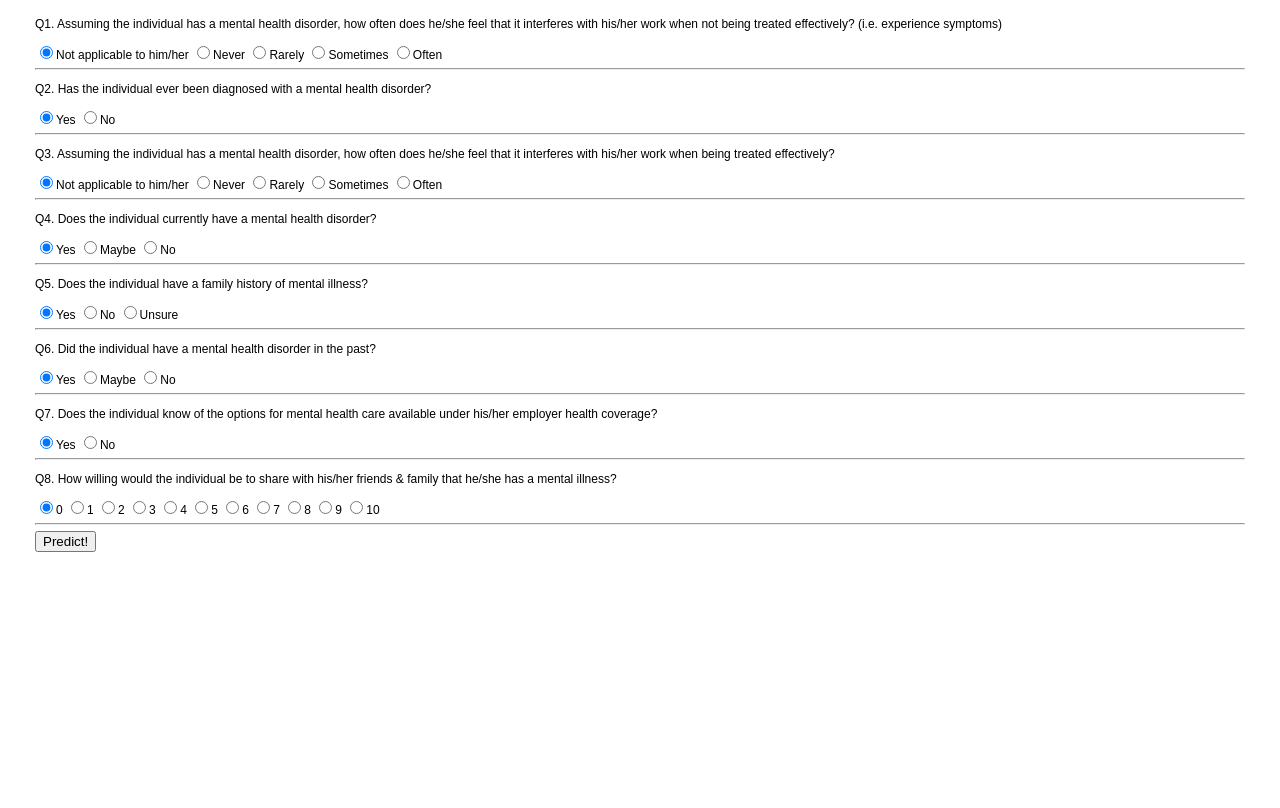
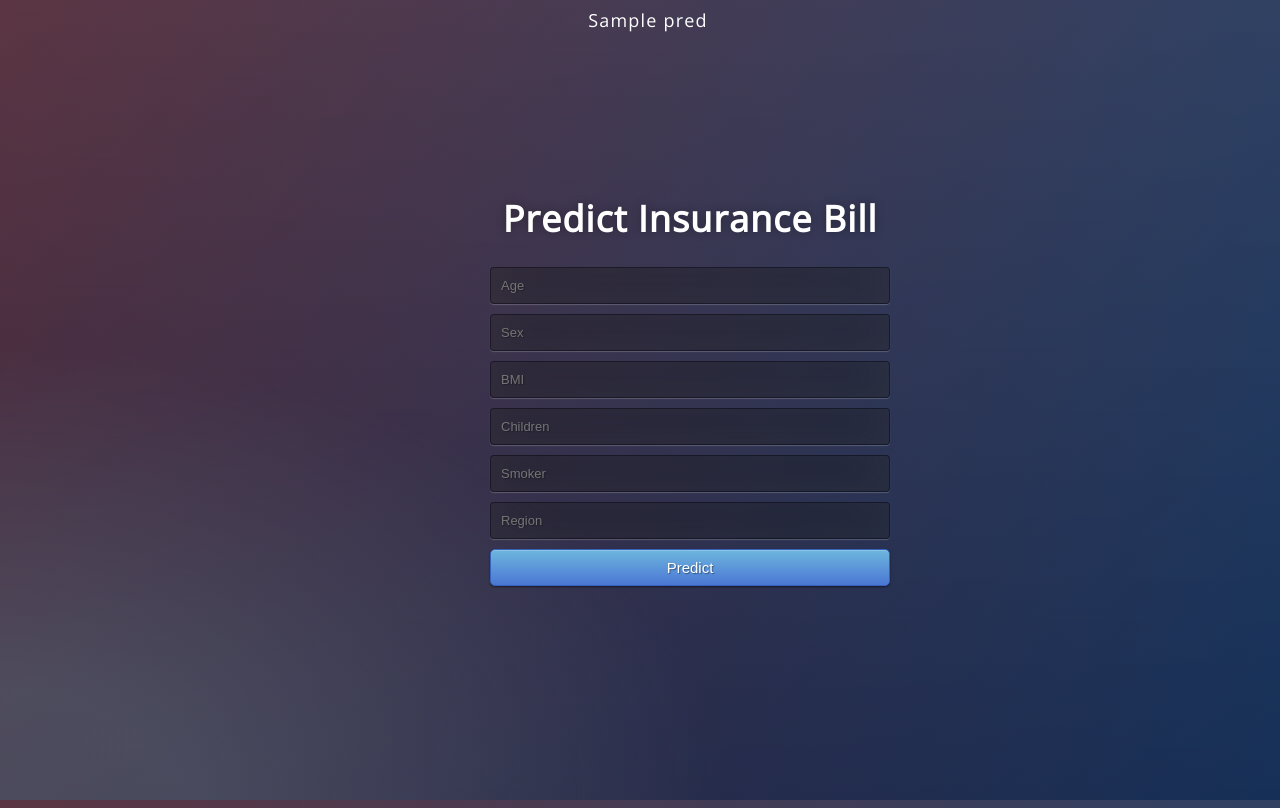
Before and after one commit to Analystharsh/PricePrediction, a Python web app: template templates/index.html in a window 1280 px wide. Before the commit the page ends 552 px from the top, so only its background shows below. Run offline with Jinja, Linux system fonts and the light colour scheme; the template is opened without the code that fills it: most values are stand-ins (such as "Sample title", 1, 10 or a date in 2020).

Commit message:
Update index.html

```diff
--- a/templates/index.html
+++ b/templates/index.html
@@ -1,135 +1,38 @@
-<!DOCTYPE html>
+	<!DOCTYPE html>
 <html>
-  <head>
-    <meta charset="utf-8" />
-    <script src="https://code.jquery.com/jquery-2.2.4.min.js" integrity="sha256-BbhdlvQf/xTY9gja0Dq3HiwQF8LaCRTXxZKRutelT44=" crossorigin="anonymous"></script>
-    <style>
-      html, body {
-        margin: 0;
-        padding: 0;
-        font-family: Arial;
-        font-size: 12px;
-      }
-      html {
-        height:100vh;
-        width:100vw;
-        overflow:hidden;
-      }
-      body {
-        height: calc(100vh - 30px);
-        width: calc(100vw - 50px);
-        padding: 5px 25px;
-      }
-      .Yes, .No {
-        margin: 10px;
-        padding: 5px;
-      }
-      .Yes {
-        color: #3c763d;
-        background-color: #dff0d8;
-        border-color: #d6e9c6;
-      }
-      .No {
-        color: #a94442;
-        background-color: #f2dede;
-        border-color: #ebccd1;
-      }
-      #predict {
-        margin: 10px;
-      }
-    </style>
-  </head>
-  <body>
-      <form id="predict" method="POST">
-        <p>Q1. Assuming the individual has a mental health disorder, how often does he/she feel that it interferes with his/her work when not being treated effectively? (i.e. experience symptoms)</p>
-        <label><input type="radio" name="work_interfere_non_effective_treatment" value="0" checked>Not applicable to him/her</label>
-        <label><input type="radio" name="work_interfere_non_effective_treatment" value="1">Never</label>
-        <label><input type="radio" name="work_interfere_non_effective_treatment" value="2">Rarely</label>
-        <label><input type="radio" name="work_interfere_non_effective_treatment" value="3">Sometimes</label>
-        <label><input type="radio" name="work_interfere_non_effective_treatment" value="4">Often</label>
-        <hr>
-        <p>Q2. Has the individual ever been diagnosed with a mental health disorder?</p>
-        <label><input type="radio" name="diagnosed_disorder" value="1" checked>Yes</label>
-        <label><input type="radio" name="diagnosed_disorder" value="0">No</label>
-        <hr>
-        <p>Q3. Assuming the individual has a mental health disorder, how often does he/she feel that it interferes with his/her work when being treated effectively?</p>
-        <label><input type="radio" name="work_interfere_effective_treatment" value="0" checked>Not applicable to him/her</label>
-        <label><input type="radio" name="work_interfere_effective_treatment" value="1">Never</label>
-        <label><input type="radio" name="work_interfere_effective_treatment" value="2">Rarely</label>
-        <label><input type="radio" name="work_interfere_effective_treatment" value="3">Sometimes</label>
-        <label><input type="radio" name="work_interfere_effective_treatment" value="4">Often</label>
-        <hr>
-        <p>Q4. Does the individual currently have a mental health disorder?</p>
-        <label><input type="radio" name="current_disorder" value="2" checked>Yes</label>
-        <label><input type="radio" name="current_disorder" value="0">Maybe</label>
-        <label><input type="radio" name="current_disorder" value="1">No</label>
-        <hr>
-        <p>Q5. Does the individual have a family history of mental illness?</p>
-        <label><input type="radio" name="family_history" value="2" checked>Yes</label>
-        <label><input type="radio" name="family_history" value="0">No</label>
-        <label><input type="radio" name="family_history" value="1">Unsure</label>
-        <hr>
-        <p>Q6. Did the individual have a mental health disorder in the past?</p>
-        <label><input type="radio" name="past_disorder" value="2" checked>Yes</label>
-        <label><input type="radio" name="past_disorder" value="0">Maybe</label>
-        <label><input type="radio" name="past_disorder" value="1">No</label>
-        <hr>
-        <p>Q7. Does the individual know of the options for mental health care available under his/her employer health coverage?</p>
-        <label><input type="radio" name="care_options" value="1" checked>Yes</label>
-        <label><input type="radio" name="care_options" value="0">No</label>
-        <hr>
-        <p>Q8. How willing would the individual be to share with his/her friends & family that he/she has a mental illness?</p>
-        <label><input type="radio" name="friends_family" value="0" checked>0</label>
-        <label><input type="radio" name="friends_family" value="1">1</label>
-        <label><input type="radio" name="friends_family" value="2">2</label>
-        <label><input type="radio" name="friends_family" value="3">3</label>
-        <label><input type="radio" name="friends_family" value="4">4</label>
-        <label><input type="radio" name="friends_family" value="5">5</label>
-        <label><input type="radio" name="friends_family" value="6">6</label>
-        <label><input type="radio" name="friends_family" value="7">7</label>
-        <label><input type="radio" name="friends_family" value="8">8</label>
-        <label><input type="radio" name="friends_family" value="9">9</label>
-        <label><input type="radio" name="friends_family" value="10">10</label>
-        <hr>
-        <input type="submit" value="Predict!">
+<head>
+  <meta charset="UTF-8">
+  <title>Predict Insurance Bill</title>
+  <link href='https://fonts.googleapis.com/css?family=Pacifico' rel='stylesheet' type='text/css'>
+<link href='https://fonts.googleapis.com/css?family=Arimo' rel='stylesheet' type='text/css'>
+<link href='https://fonts.googleapis.com/css?family=Hind:300' rel='stylesheet' type='text/css'>
+<link href='https://fonts.googleapis.com/css?family=Open+Sans+Condensed:300' rel='stylesheet' type='text/css'>
+<link type="text/css" rel="stylesheet" href="{{ url_for('static', filename='./style.css') }}">
+
+</head>
+
+<body>
+ <div class="login">
+	<h1>Predict Insurance Bill</h1>
+
+     <!-- Form to enter new data for predictions  -->
+    <form action="{{ url_for('predict')}}"method="POST">
+      <input type="text" name="age" placeholder="Age" required="required" /><br>
+    	<input type="text" name="sex" placeholder="Sex" required="required" /><br>
+        <input type="text" name="bmi" placeholder="BMI" required="required" /><br>
+        <input type="text" name="children" placeholder="Children" required="required" /><br>
+        <input type="text" name="smoker" placeholder="Smoker" required="required" /><br>
+        <input type="text" name="region" placeholder="Region" required="required" /><br>
+
+        <button type="submit" class="btn btn-primary btn-block btn-large">Predict</button>
     </form>
 
-    <div id="predictionOutcome"></div>
-    <script>
-      $("form#predict").submit(function(event) {
-          event.preventDefault();
-          var allElements=event.target.elements;
-          var json={
-            "work_interfere_non_effective_treatment":allElements.work_interfere_non_effective_treatment.value,
-            "diagnosed_disorder":allElements.diagnosed_disorder.value,
-            "work_interfere_effective_treatment":allElements.work_interfere_effective_treatment.value,
-            "current_disorder":allElements.current_disorder.value,
-            "family_history":allElements.family_history.value,
-            "past_disorder":allElements.past_disorder.value,
-            "care_options":allElements.care_options.value,
-            "friends_family":allElements.friends_family.value
-          }
-          var jsonStr=JSON.stringify(json)
-          $.ajax({
-            url: "/api/predict",
-            data: JSON.parse(jsonStr),
-            method: "GET",
-            success: function(result) {
-                let predictedResult=result;
-                let htmlStr="";
-                if(predictedResult=="Yes") {
-                  htmlStr+="<div class='Yes'><b>Yes, </b> he/she is likely to seek mental healthcare treatment.</div>";
-                } else if(predictedResult=="No") {
-                  htmlStr+="<div class='No'><b>No, </b> he/she is unlikely to seek mental healthcare treatment.</div>";
-                }
-                $("#predictionOutcome").html(htmlStr);
-            },
-            error: function(err) {
-              console.log(err);
-            }
-          });
-          return false
-      });
-    </script>
-  </body>
+   <br>
+   <br>
+
+
+ </div>
+ {{pred}}
+
+</body>
 </html>
```
